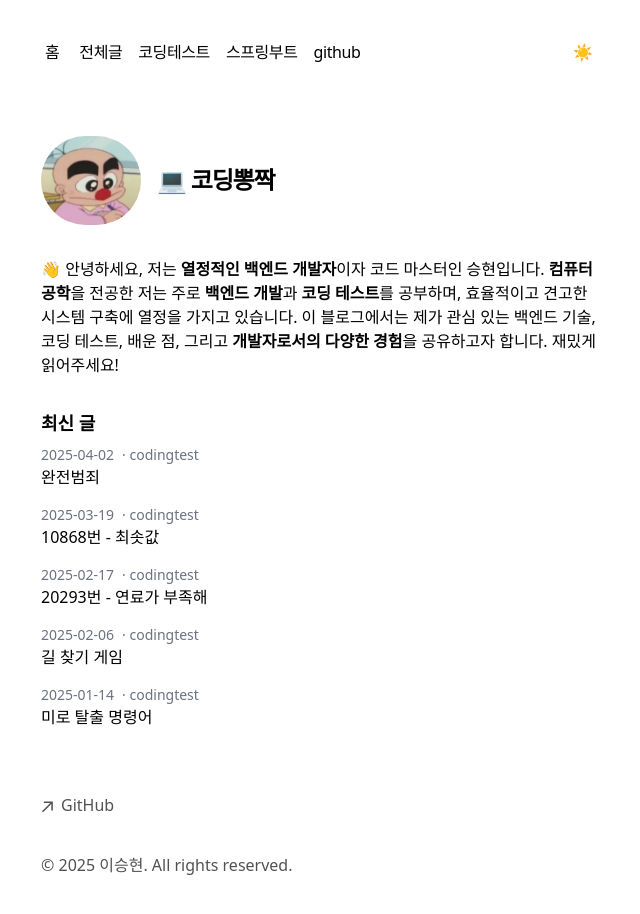
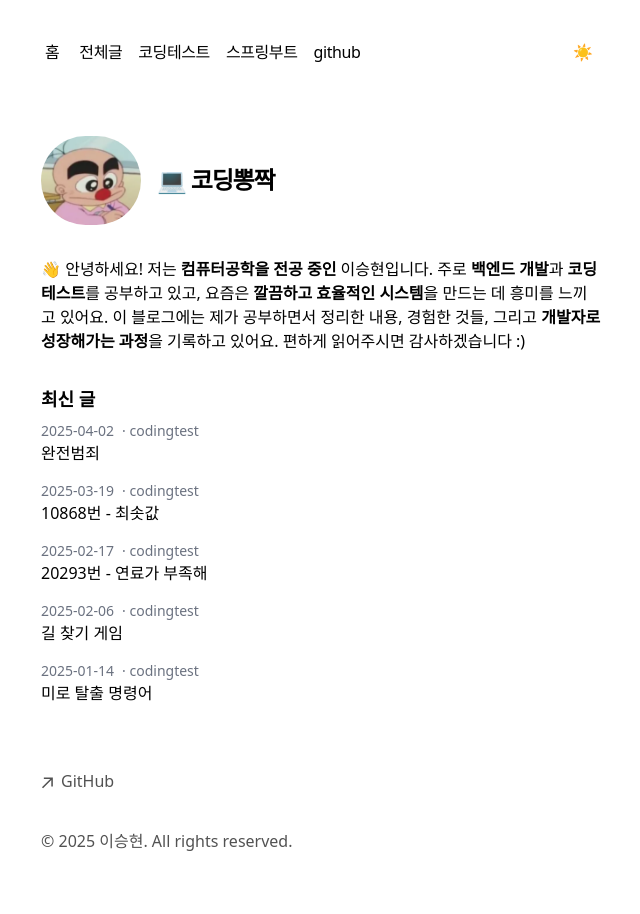
Before and after one commit to Uralauah/blog, a Next.js app: page / in a window 1280 px wide. Shown: the top 914 px of the page, without its empty margins (319-959 px from the left). Built offline with nearby package versions, Linux system fonts and the light colour scheme.

Commit message:
소개말 수정

```diff
--- a/app/page.tsx
+++ b/app/page.tsx
@@ -17,20 +17,19 @@ export default function Page() {
         </h1>
       </div>
       <p className="mb-4">
-        {`👋  안녕하세요, 저는 `}
-        <strong>열정적인 백엔드 개발자</strong>
-        {`이자 코드 마스터인 승현입니다. `}
-        <strong>컴퓨터 공학</strong>
-        {`을 전공한 저는 주로 `}
+        {`👋 안녕하세요! 저는 `}
+        <strong>컴퓨터공학을 전공 중인 </strong>
+        {` 이승현입니다. 주로 `}
         <strong>백엔드 개발</strong>
         {`과 `}
         <strong>코딩 테스트</strong>
-        {`를 공부하며, `}
-        {`효율적이고 견고한 시스템 구축에 열정을 가지고 있습니다. 이 블로그에서는 제가 관심 있는 백엔드 기술, 코딩 테스트, 배운 점, 그리고 `}
-        <strong>개발자로서의 다양한 경험</strong>
-        {`을 공유하고자 합니다. 재밌게 읽어주세요!`}
+        {`를 공부하고 있고, `}
+        {`요즘은 `}
+        <strong>깔끔하고 효율적인 시스템</strong>
+        {`을 만드는 데 흥미를 느끼고 있어요. 이 블로그에는 제가 공부하면서 정리한 내용, 경험한 것들, 그리고 `}
+        <strong>개발자로 성장해가는 과정</strong>
+        {`을 기록하고 있어요. 편하게 읽어주시면 감사하겠습니다 :)`}
       </p>
-
       <div className="my-8">
         <RecentPosts />
       </div>
```
